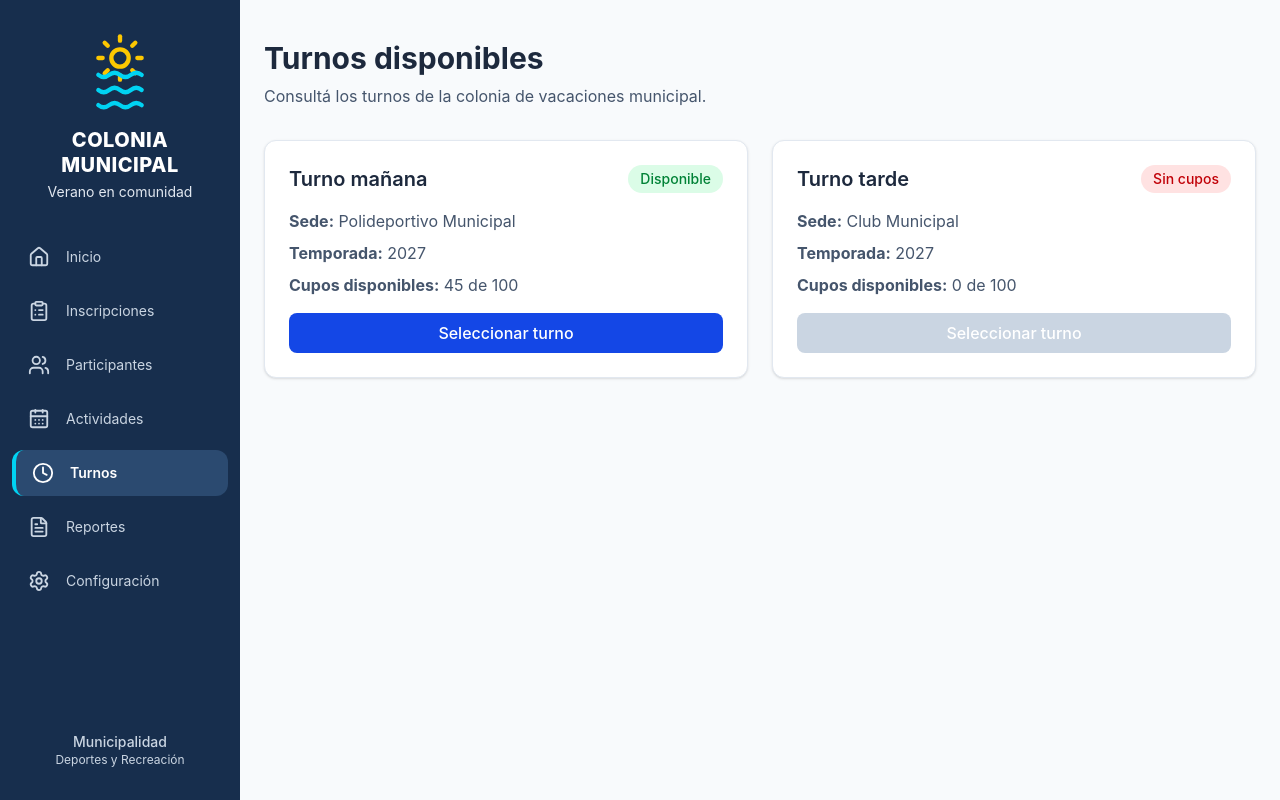
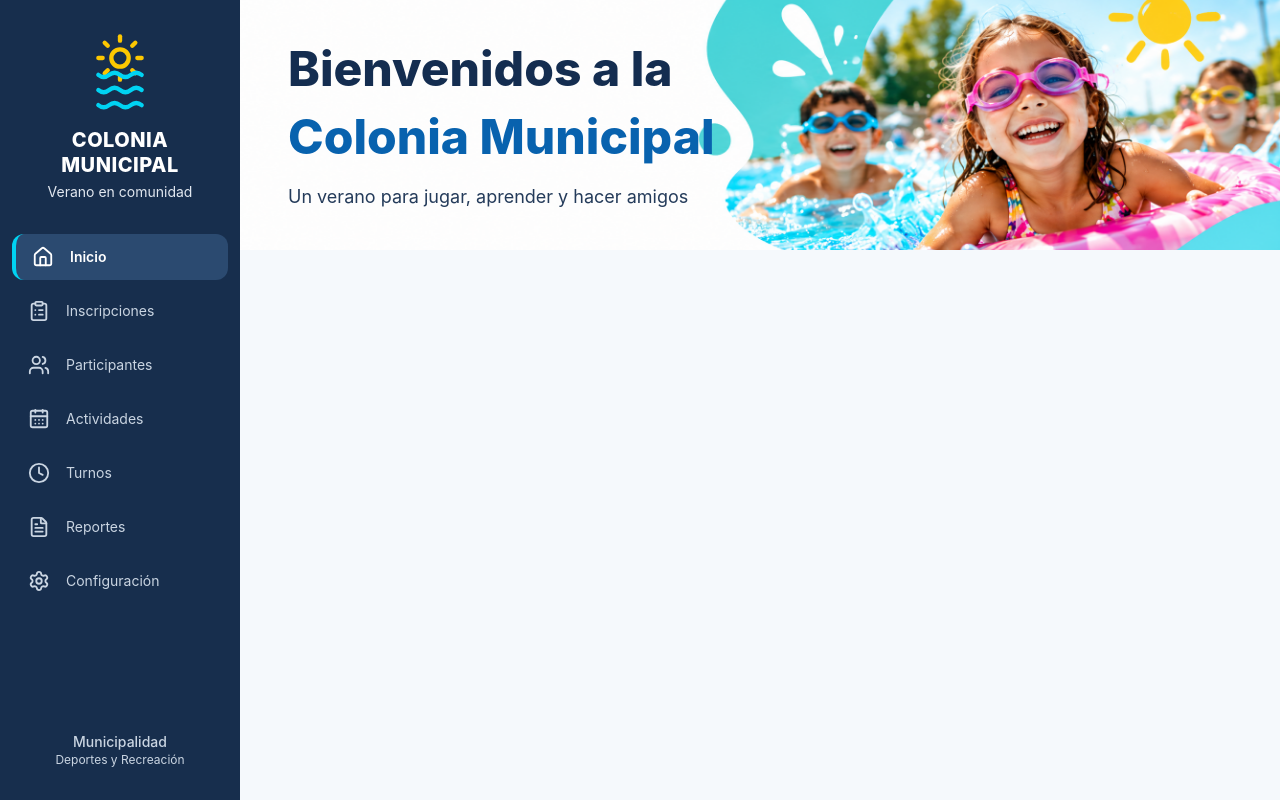
Before and after one commit to LoreDenhoff/AS1-ColoniaDeVacacionesMunicipal, a React (Vite) app in the folder frontend/: page / in a window 1280 px wide. Before the commit this address led to /tutor/turnos. Built offline with nearby package versions, Linux system fonts and the light colour scheme.

Commit message:
feat: agregar pantalla de inicio y banner de bienvenida

```diff
--- a/frontend/src/App.tsx
+++ b/frontend/src/App.tsx
@@ -1,20 +1,23 @@
 
 import { Routes, Route, Navigate } from 'react-router-dom'
 import DashboardLayout from './layouts/DashboardLayout'
+import InicioPage from './pages/InicioPage'
 import TurnosPage from './pages/tutor/TurnosPage'
 
 function App() {
   return (
     <Routes>
       <Route element={<DashboardLayout />}>
-        <Route
-          path="/"
-          element={<Navigate to="/tutor/turnos" replace />}
-        />
+        <Route path="/" element={<InicioPage />} />
 
         <Route
           path="/tutor/turnos"
           element={<TurnosPage />}
+        />
+
+        <Route
+          path="*"
+          element={<Navigate to="/" replace />}
         />
       </Route>
     </Routes>
--- /dev/null
+++ b/frontend/src/components/BannerBienvenida.tsx
@@ -0,0 +1,30 @@
+
+function BannerBienvenida() {
+  return (
+    <section
+      className="relative flex h-[220px] items-center overflow-hidden bg-white bg-no-repeat lg:h-[250px]"
+      style={{
+        backgroundImage: "url('/images/banner-colonia.png')",
+        backgroundSize: 'cover',
+        backgroundPosition: 'center',
+      }}
+    >
+      {/* Texto de bienvenida */}
+      <div className="relative z-10 w-[65%] px-6 py-6 lg:w-[60%] lg:px-12">
+        <h1 className="text-3xl font-extrabold leading-tight text-[#142D50] lg:text-4xl xl:text-5xl">
+          Bienvenidos a la
+
+          <span className="mt-2 block text-[#0862AE]">
+            Colonia Municipal
+          </span>
+        </h1>
+
+        <p className="mt-4 text-sm text-[#243B5A] lg:text-lg">
+          Un verano para jugar, aprender y hacer amigos
+        </p>
+      </div>
+    </section>
+  )
+}
+
+export default BannerBienvenida
--- /dev/null
+++ b/frontend/src/pages/InicioPage.tsx
@@ -0,0 +1,13 @@
+
+import BannerBienvenida from '../components/BannerBienvenida'
+
+function InicioPage() {
+  return (
+    <main className="min-h-screen bg-[#F5F9FC]">
+      <BannerBienvenida />
+
+    </main>
+  )
+}
+
+export default InicioPage
```
Also changed, not shown: frontend/public/images/banner-colonia.png (added).
